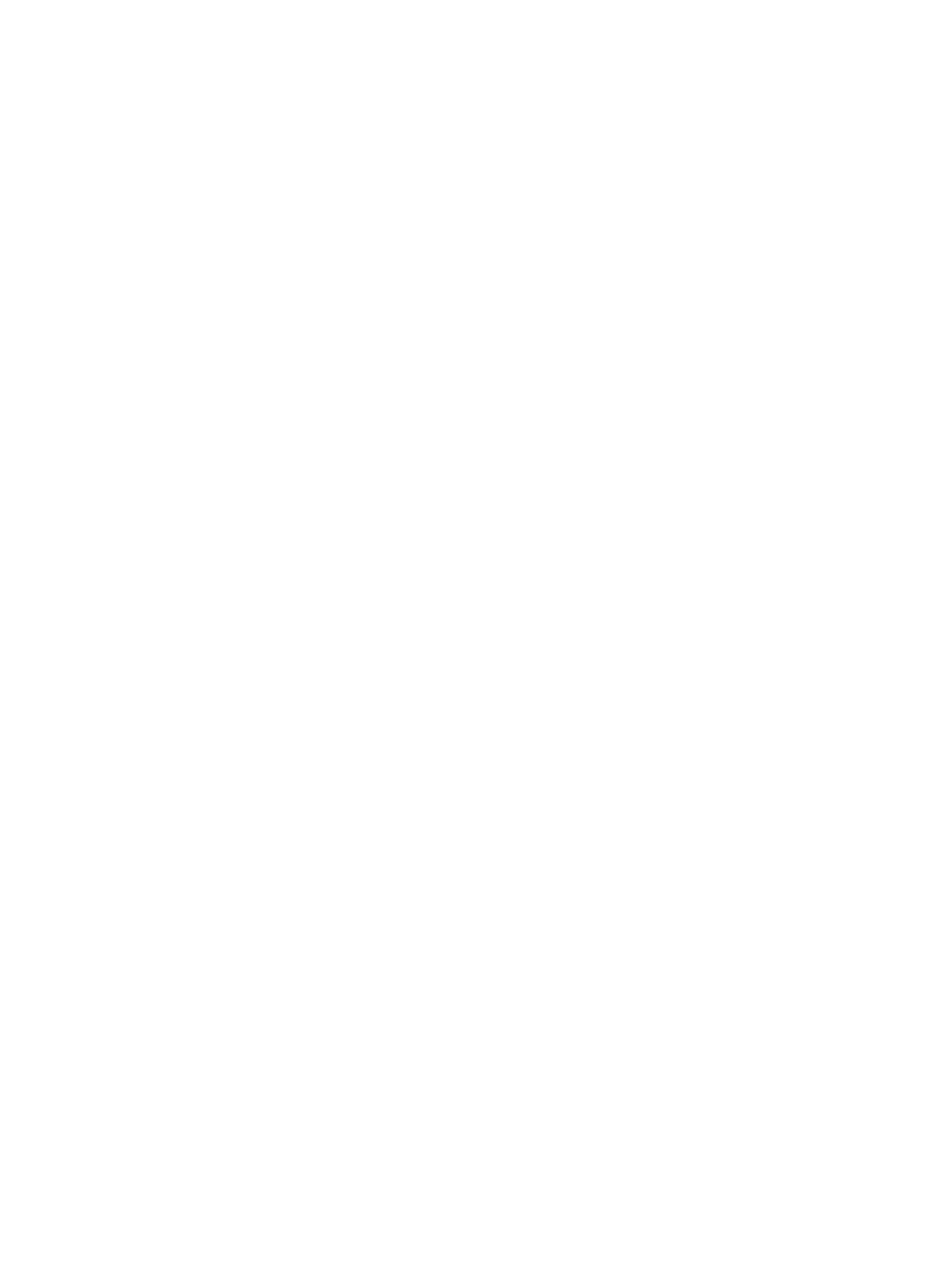
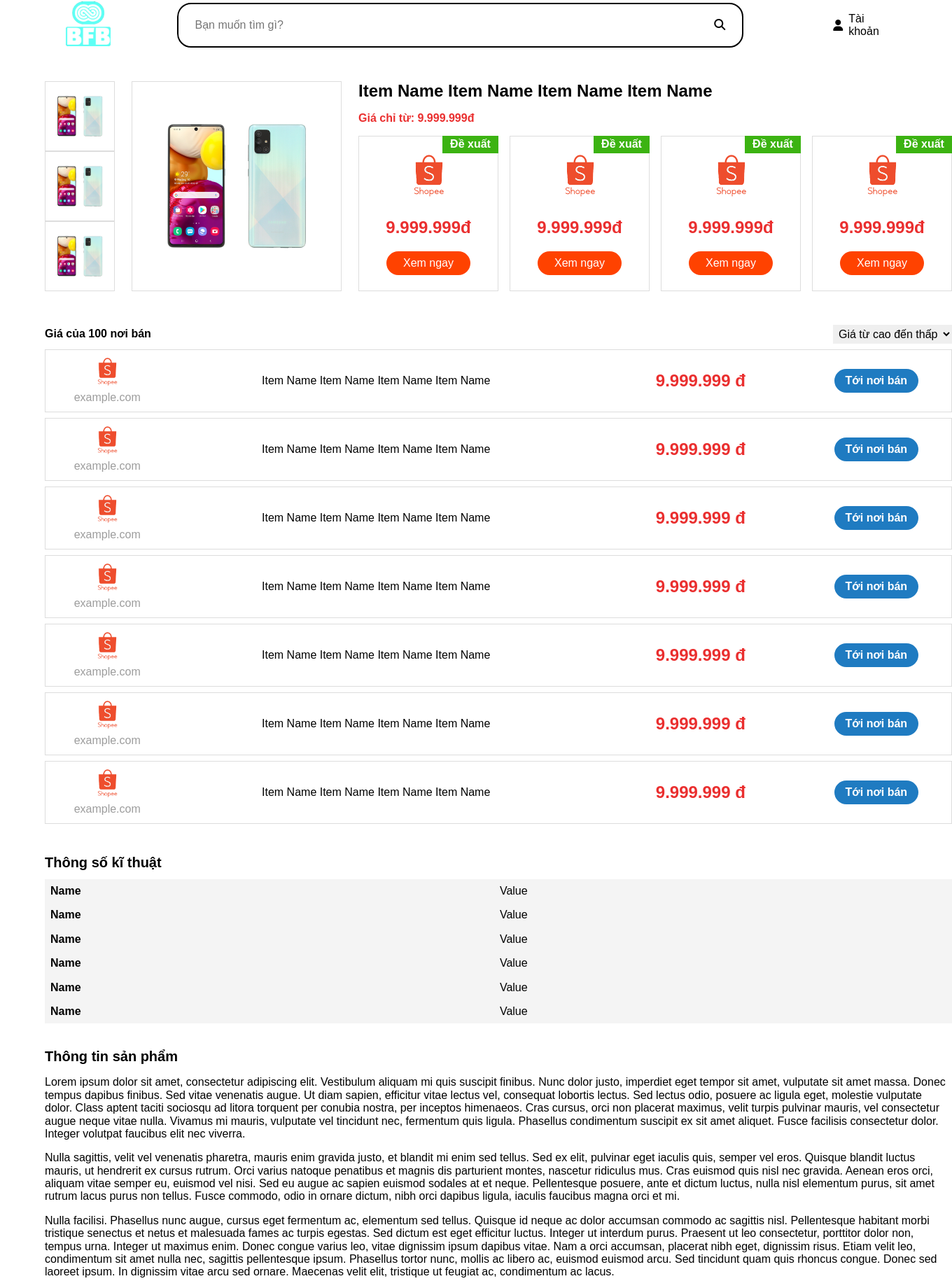
Before and after one commit to tranvanluyt2203/pbl7-web, a React (Vite) app: page /product in a window 1280 px wide. Before the commit this address had no page. Shown: the part 8-1848 px from the top of the page at 70% size, 1360 px wide, since content can reach past the window. Before the commit the page ends 800 px from the top, so only its background shows below. Built offline with nearby package versions, Linux system fonts and the light colour scheme.

Commit message:
Create ProductPage + edit ProductShopList/ProductShopShort

```diff
--- a/src/components/ProductShopList/ProductShopList.jsx
+++ b/src/components/ProductShopList/ProductShopList.jsx
@@ -1,3 +1,5 @@
+import shopee from "../../assets/img/shop/shopee.png"
+
 import "./ProductShopList.scss";
 
 const ProductShopList = () => {
@@ -5,7 +7,9 @@
     <>
       <div className="product_list_container">
         <div className="product_shop">
-          <div className="product_shop_avt">avt</div>
+          <div className="product_shop_avt">
+            <img src={shopee} alt="ShopLogo" />
+          </div>
           <div className="product_shop_name">example.com</div>
         </div>
         <div className="product_name">
--- a/src/components/ProductShopList/ProductShopList.scss
+++ b/src/components/ProductShopList/ProductShopList.scss
@@ -1,8 +1,9 @@
 .product_list_container {
     width    : 70%;
-    height   : 70px;
+    height   : 90px;
     display  : flex;
     flex-wrap: nowrap;
+    align-items: center;
     gap      : 8px;
     padding  : 4px 16px;
     border   : 1px solid #ddd;
@@ -13,6 +14,13 @@
 
         .product_shop_avt {
             height: 40px;
+            margin-bottom: 8px;
+
+            img{
+                width: 100%;
+                height: 100%;
+                object-fit: contain;
+            }
         }
 
         .product_shop_name {
--- a/src/components/ProductShopShort/ProductShopShort.jsx
+++ b/src/components/ProductShopShort/ProductShopShort.jsx
@@ -1,4 +1,5 @@
 import "./ProductShopShort.scss";
+import shopee from "../../assets/img/shop/shopee.png"
 
 const ProductShopShort = () => {
   return (
@@ -6,7 +7,9 @@
       <>
         <div className="product_short_container">
           <div className="recommended">Đề xuất</div>
-          <div className="product_image_full">Img</div>
+          <div className="product_image_full">
+            <img src={shopee} alt="ShopLogo" />
+          </div>
           <div className="product_price">9.999.999đ</div>
           <div className="product_link">
             <button>Xem ngay</button>
--- a/src/components/ProductShopShort/ProductShopShort.scss
+++ b/src/components/ProductShopShort/ProductShopShort.scss
@@ -1,8 +1,9 @@
 .product_short_container {
     width   : 250px;
-    height  : 200px;
+    height  : 222px;
     padding : 16px;
     position: relative;
+    border: 1px solid #ddd;
 
     >div {
         margin-bottom: 20px;
@@ -10,7 +11,7 @@
 
     .recommended {
         width           : 80px;
-        height          : 17px;
+        height          : 25px;
         position        : absolute;
         right           : -1px;
         top             : -1px;
@@ -24,8 +25,15 @@
     }
 
     .product_image_full {
-        height    : 100px;
+        height    : 80px;
+        padding: 10px;
         text-align: center;
+
+        img{
+            width: 100%;
+            height: 100%;
+            object-fit: contain;
+        }
     }
 
     .product_price {
--- /dev/null
+++ b/src/containers/User/Product/Product.jsx
@@ -0,0 +1,132 @@
+import Sidebar from "../../../components/Sidebar/Sidebar";
+import ProductShopShort from "../../../components/ProductShopShort/ProductShopShort";
+import ProductShopList from "../../../components/ProductShopList/ProductShopList";
+import ProductDetailItem from "../../../components/ProductDetailItem/ProductDetailItem";
+import phone from "../../../assets/img/product/xvybrlcyllnt1.jpg";
+
+import "./Product.scss";
+
+const ProductPage = () => {
+  return (
+    <>
+      <div className="productPage__container">
+        <div className="productPage__content">
+          <div className="productPage__header">
+            <div className="image_col">
+              <div className="image">
+                <img src={phone} alt="" />
+              </div>
+              <div className="image">
+                <img src={phone} alt="" />
+              </div>
+              <div className="image">
+                <img src={phone} alt="" />
+              </div>
+            </div>
+            <div className="imageSingle">
+              <img src={phone} alt="" />
+            </div>
+            <div className="shopRecommend">
+              <div className="name">
+                Item Name Item Name Item Name Item Name
+              </div>
+              <div className="price">Giá chỉ từ: 9.999.999đ </div>
+              <div className="shopList">
+                <ProductShopShort></ProductShopShort>
+                <ProductShopShort></ProductShopShort>
+                <ProductShopShort></ProductShopShort>
+                <ProductShopShort></ProductShopShort>
+              </div>
+            </div>
+          </div>
+          <div className="productPage__price">
+            <div className="filter">
+              <div className="count">Giá của 100 nơi bán</div>
+              <div className="filter_container">
+                <select name="sortSelect" id="sortSelect">
+                  <option value="1">Giá từ cao đến thấp</option>
+                  <option value="2">Giá từ thấp đến cao</option>
+                </select>
+              </div>
+            </div>
+            <div className="productList">
+              <ProductShopList></ProductShopList>
+              <ProductShopList></ProductShopList>
+              <ProductShopList></ProductShopList>
+              <ProductShopList></ProductShopList>
+              <ProductShopList></ProductShopList>
+              <ProductShopList></ProductShopList>
+              <ProductShopList></ProductShopList>
+            </div>
+          </div>
+          <div className="productPage__info">
+            <div className="infoTable">
+              <div className="header">Thông số kĩ thuật</div>
+              <div className="content">
+                <ProductDetailItem></ProductDetailItem>
+                <ProductDetailItem></ProductDetailItem>
+                <ProductDetailItem></ProductDetailItem>
+                <ProductDetailItem></ProductDetailItem>
+                <ProductDetailItem></ProductDetailItem>
+                <ProductDetailItem></ProductDetailItem>
+              </div>
+            </div>
+            <div className="description">
+              <div className="header">Thông tin sản phẩm</div>
+              <div className="content">
+                <p>
+                  Lorem ipsum dolor sit amet, consectetur adipiscing elit.
+                  Vestibulum aliquam mi quis suscipit finibus. Nunc dolor justo,
+                  imperdiet eget tempor sit amet, vulputate sit amet massa.
+                  Donec tempus dapibus finibus. Sed vitae venenatis augue. Ut
+                  diam sapien, efficitur vitae lectus vel, consequat lobortis
+                  lectus. Sed lectus odio, posuere ac ligula eget, molestie
+                  vulputate dolor. Class aptent taciti sociosqu ad litora
+                  torquent per conubia nostra, per inceptos himenaeos. Cras
+                  cursus, orci non placerat maximus, velit turpis pulvinar
+                  mauris, vel consectetur augue neque vitae nulla. Vivamus mi
+                  mauris, vulputate vel tincidunt nec, fermentum quis ligula.
+                  Phasellus condimentum suscipit ex sit amet aliquet. Fusce
+                  facilisis consectetur dolor. Integer volutpat faucibus elit
+                  nec viverra.
+                </p>
+                <p>
+                  Nulla sagittis, velit vel venenatis pharetra, mauris enim
+                  gravida justo, et blandit mi enim sed tellus. Sed ex elit,
+                  pulvinar eget iaculis quis, semper vel eros. Quisque blandit
+                  luctus mauris, ut hendrerit ex cursus rutrum. Orci varius
+                  natoque penatibus et magnis dis parturient montes, nascetur
+                  ridiculus mus. Cras euismod quis nisl nec gravida. Aenean eros
+                  orci, aliquam vitae semper eu, euismod vel nisi. Sed eu augue
+                  ac sapien euismod sodales at et neque. Pellentesque posuere,
+                  ante et dictum luctus, nulla nisl elementum purus, sit amet
+                  rutrum lacus purus non tellus. Fusce commodo, odio in ornare
+                  dictum, nibh orci dapibus ligula, iaculis faucibus magna orci
+                  et mi.
+                </p>
+                <p>
+                  Nulla facilisi. Phasellus nunc augue, cursus eget fermentum
+                  ac, elementum sed tellus. Quisque id neque ac dolor accumsan
+                  commodo ac sagittis nisl. Pellentesque habitant morbi
+                  tristique senectus et netus et malesuada fames ac turpis
+                  egestas. Sed dictum est eget efficitur luctus. Integer ut
+                  interdum purus. Praesent ut leo consectetur, porttitor dolor
+                  non, tempus urna. Integer ut maximus enim. Donec congue varius
+                  leo, vitae dignissim ipsum dapibus vitae. Nam a orci accumsan,
+                  placerat nibh eget, dignissim risus. Etiam velit leo,
+                  condimentum sit amet nulla nec, sagittis pellentesque ipsum.
+                  Phasellus tortor nunc, mollis ac libero ac, euismod euismod
+                  arcu. Sed tincidunt quam quis rhoncus congue. Donec sed
+                  laoreet ipsum. In dignissim vitae arcu sed ornare. Maecenas
+                  velit elit, tristique ut feugiat ac, condimentum ac lacus.
+                </p>
+              </div>
+            </div>
+          </div>
+        </div>
+      </div>
+    </>
+  );
+};
+
+export default ProductPage;
--- /dev/null
+++ b/src/containers/User/Product/Product.scss
@@ -0,0 +1,114 @@
+.productPage__container{
+    display: flex;
+    gap:32px;
+
+    .productPage__sidebar{
+        width: 50%;
+    }
+
+    .productPage__content{
+        &>div{
+            padding:12px 0;
+        }
+        .productPage__header{
+            display: flex;
+            gap: 24px;
+
+            .image_col{
+                width: 100px;
+                .image{
+                    border: 1px solid #ddd;
+                    padding: 4px;
+                    height: 100px;
+
+                    img{
+                        object-fit: contain;
+                        height: 100%;
+                        width: 100%;
+                    }
+                }
+            }
+            .imageSingle{
+                width: 300px;
+                height: 300px;
+                padding: 10px;
+                border: 1px solid #ddd;
+
+
+                img{
+                    width: 100%;
+                    height: 100%;
+                    object-fit: contain;
+
+                }
+            }
+
+            .shopRecommend{
+
+                &>div{
+                    margin-bottom: 16px;
+                }
+                .name{
+                    font-size: 24px;
+                    font-weight: bold;
+                }
+
+                .price{
+                    font-size: 16px;
+                    color:#EA2F2F;
+                    font-weight: bold;
+                }
+
+                .shopList{
+                    display: flex;
+                    gap: 16px;
+                    &>div{
+                        width: 200px;
+                    }
+                }
+            }
+        }
+        .productPage__price{
+            .filter{
+                display: flex;
+                padding: 8px 0;
+                align-items: center;
+                .count{
+                    font-weight: bold;
+                }
+                .filter_container{
+                    margin-left: auto;
+
+                    &>select{
+                        padding: 4px;
+                        border: none;
+                    }
+
+                }
+            }
+
+            .productList{
+                &>div{
+                    width: 100%;
+                    margin-bottom: 8px;
+                    border-bottom: 1px solid #ddd;
+                }
+            }
+        }
+        .productPage__info{
+            &>div{
+                padding:12px 0;
+                &>div{
+                    margin-bottom: 12px;
+                }
+                .header{
+                    font-size: 20px;
+                    font-weight: bold;
+                }
+            }
+
+        }
+    }
+
+
+}
--- a/src/styles/normalize.scss
+++ b/src/styles/normalize.scss
@@ -35,6 +35,10 @@
     font-weight : normal;
     font-style  : italic;
     font-display: swap;
+}
+
+*{
+    box-sizing: border-box;
 }
 
 
--- a/src/utils/router.jsx
+++ b/src/utils/router.jsx
@@ -1,10 +1,12 @@
 import ProductBlock from "../components/ProductBlock/ProductBlock";
 import HomePage from "../containers/User/HomePage/HomePage";
+import ProductPage from "../containers/User/Product/Product";
 import Search from "../containers/User/Search/Search";
 
 const userRoutes = [
   { path: "/", component: HomePage },
   { path: "/search", component: Search },
+  { path: "/product", component: ProductPage },
 ];
 
 const testRouters = [{ path: "/test", component: ProductBlock }];
```
Also changed, not shown: src/assets/img/shop/shopee.png (added).
